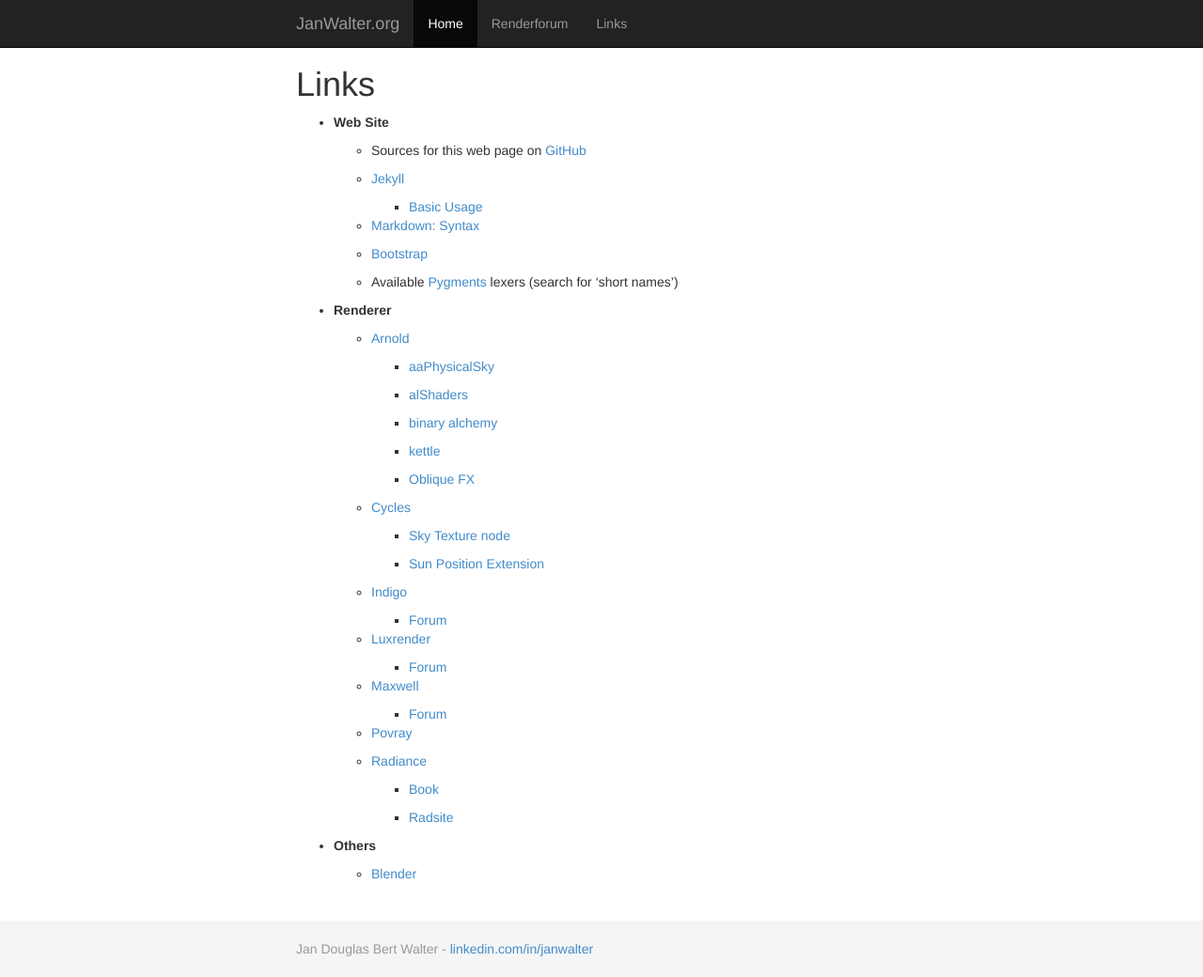
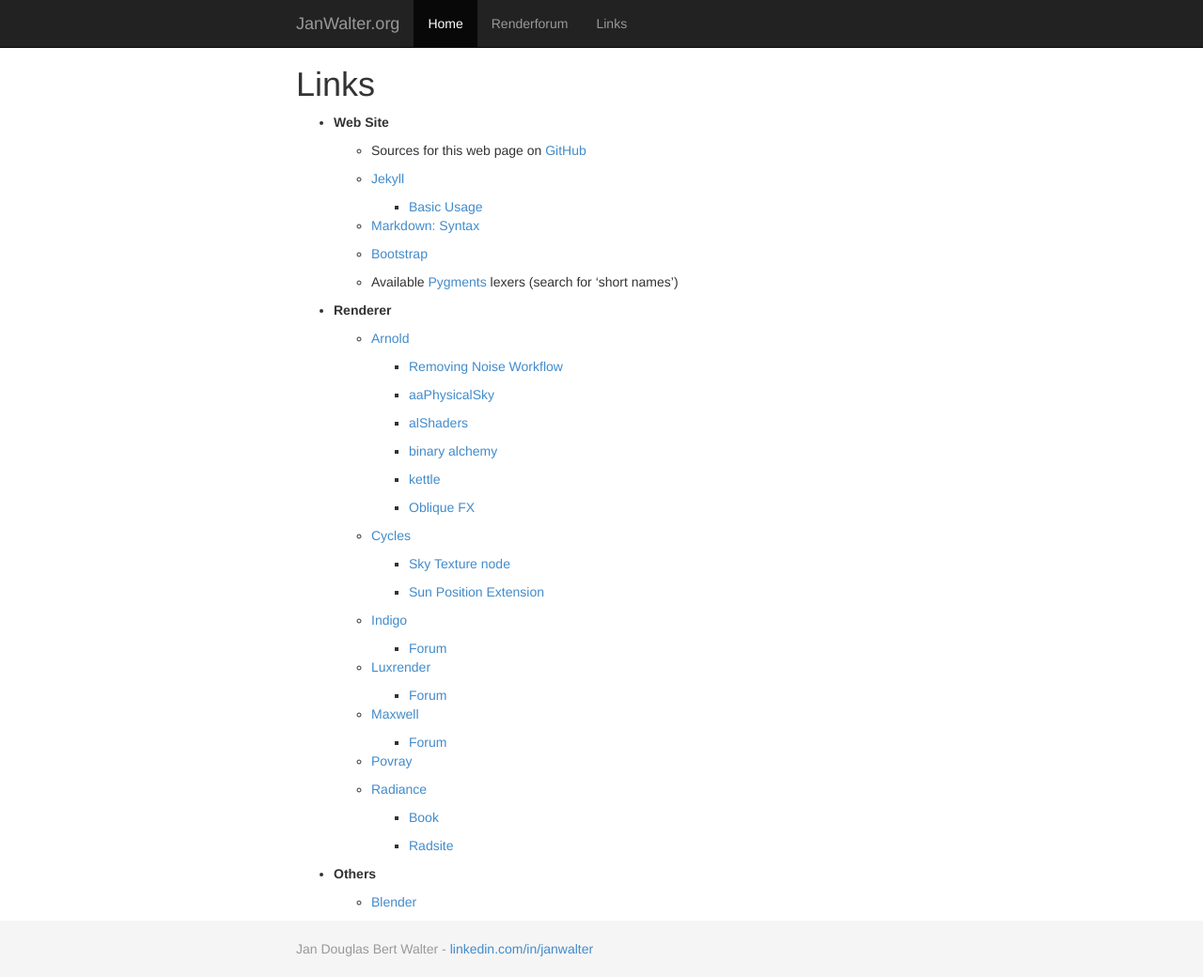
Before and after one commit to wahn/jan_walter_org, a Jekyll site: the page built from links/index.md, in a window 1280 px wide and 1040 px high. Shown: the whole window at 94% size. Built offline with Jekyll 4.4.1, drawn with Linux system fonts in a browser that asks for light colours; nearby versions of some CDN libraries; library files that are not in the unit come from our copies; Markdown is read by kramdown in place of the engine named in the settings.

Commit message:
Add a link for Arnold's "Removing Noise Workflow".

```diff
--- a/links/index.md
+++ b/links/index.md
@@ -24,6 +24,8 @@
 * __Renderer__
 
     - [Arnold](http://www.solidangle.com)
+
+        + [Removing Noise Workflow](https://support.solidangle.com/display/mayatut/Removing+Noise+Workflow)
 
         + [aaPhysicalSky](https://bitbucket.org/amaanakram/aaphysicalsky/overview)
 
```
